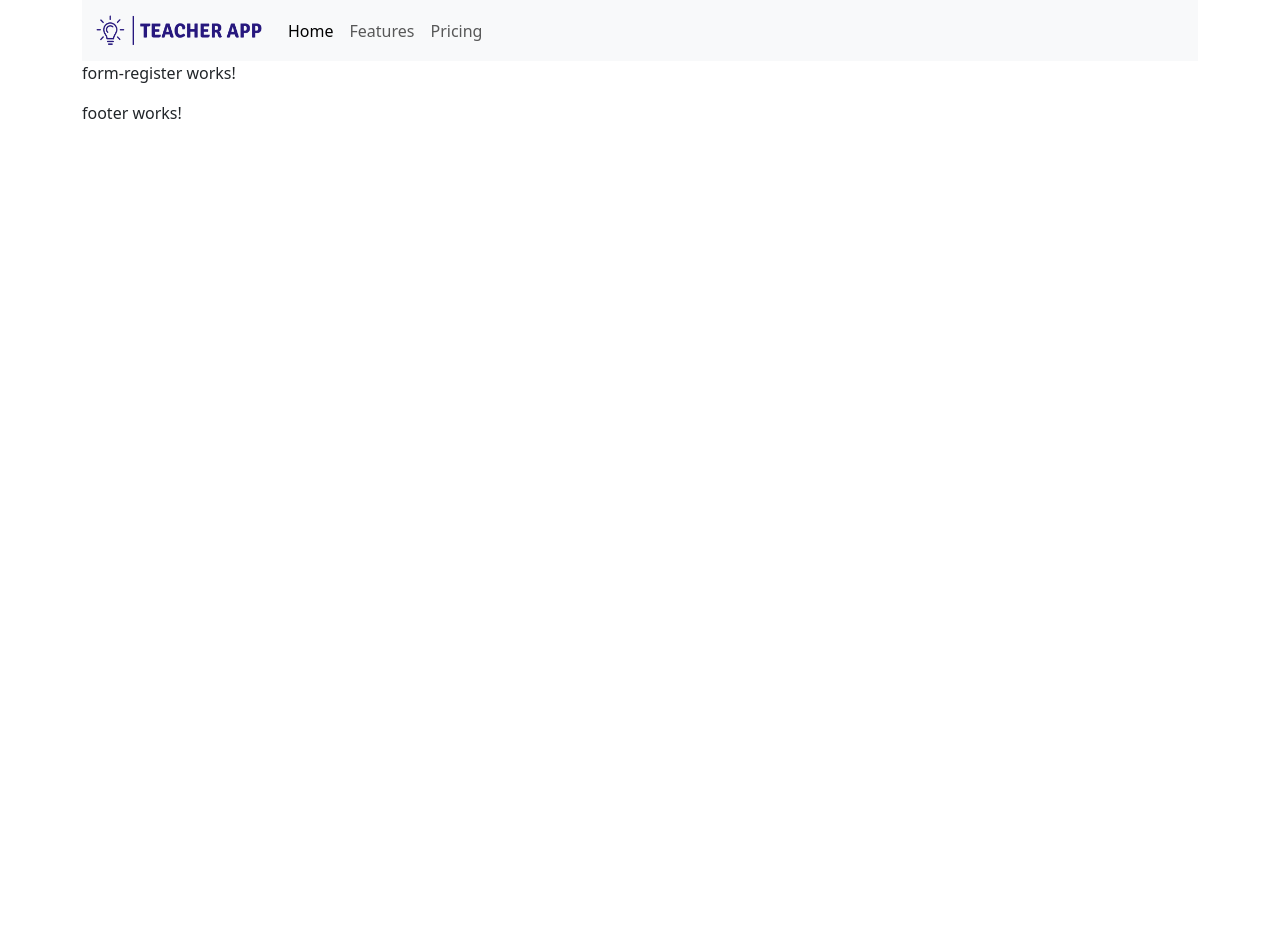
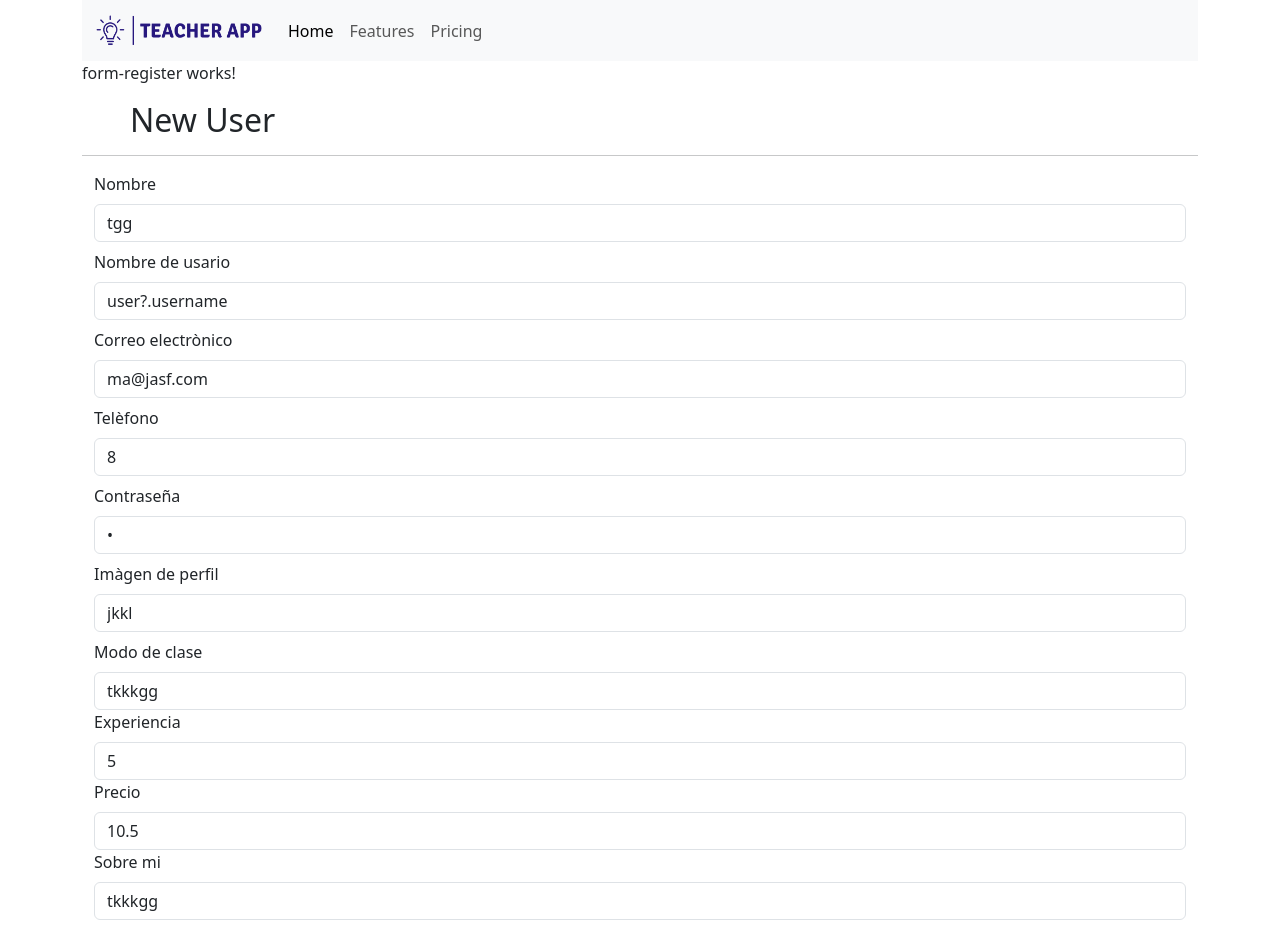
Before and after one commit to TFM-unir/TeacherApp-frontend, an Angular app: page /users/register in a window 1280 px wide. Shown: the top 934 px of the page. Before the commit the page ends 800 px from the top, so only its background shows below. Built offline with nearby package versions, Linux system fonts and the light colour scheme; no server answers.

Commit message:
comunicando con el backend user register

```diff
--- a/src/app/app.module.ts
+++ b/src/app/app.module.ts
@@ -1,6 +1,7 @@
 import { NgModule } from '@angular/core';
 import { BrowserModule } from '@angular/platform-browser';
 import { HttpClientModule } from '@angular/common/http';
+
 import { AppRoutingModule } from './app-routing.module';
 import { AppComponent } from './app.component';
 import { SharedModule } from './shared/shared.module';
--- a/src/app/modules/users/components/form-register/form-register.component.css
+++ b/src/app/modules/users/components/form-register/form-register.component.css
@@ -0,0 +1,13 @@
+input.ng-invalid.ng-touched {
+    border-bottom: 3px solid tomato;
+
+}
+
+input.ng-valid.ng-touched {
+    border-bottom: 3px solid lightgreen
+}
+
+.error {
+    color: tomato;
+    font-size: 12px;
+}
--- a/src/app/modules/users/components/form-register/form-register.component.html
+++ b/src/app/modules/users/components/form-register/form-register.component.html
@@ -1 +1,163 @@
 <p>form-register works!</p>
+<h2 class="ms-5">{{ titulo }}</h2>
+<hr />
+<section class="container mt-3">
+  <form [formGroup]="userForm" (ngSubmit)="getDataForm()">
+    <div class="my-2">
+      <label for="name" class="form-label">Nombre</label>
+      <input
+        class="form-control"
+        type="text"
+        id="name"
+        placeholder="ingresa tu nombre y apellido"
+        formControlName="name"
+      />
+      <p class="error" *ngIf="checkControl('name', 'required')">
+        Campo es requerido
+      </p>
+      <p class="error" *ngIf="checkControl('name', 'minlength')">
+        La longitud minima es de 3 caracteres
+      </p>
+    </div>
+    <div class="my-2">
+      <label for="nickname" class="form-label">Nombre de usario</label>
+      <input
+        class="form-control"
+        type="text"
+        id="nickname"
+        placeholder="ingresa tu nombre de usario"
+        formControlName="nickname"
+      />
+      <p class="error" *ngIf="checkControl('nickname', 'required')">
+        Campo es requerido
+      </p>
+      <p class="error" *ngIf="checkControl('nickname', 'minlength')">
+        La longitud minima es de 3 caracteres
+      </p>
+    </div>
+    <div class="my-2">
+      <label for="email" class="form-label">Correo electrònico</label>
+      <input
+        class="form-control"
+        type="text"
+        id="email"
+        placeholder="ingresa tu email"
+        formControlName="email"
+      />
+      <p class="error" *ngIf="checkControl('email', 'required')">
+        Campo es requerido
+      </p>
+      <p class="error" *ngIf="checkControl('email', 'email')">
+        Email incorrecto
+      </p>
+    </div>
+    <div class="my-2">
+      <label for="phone" class="form-label">Telèfono</label>
+      <input
+        class="form-control"
+        type="text"
+        id="phone"
+        placeholder="ingresa tu numero de telèfono"
+        formControlName="phone"
+      />
+      <p class="error" *ngIf="checkControl('phone', 'required')">
+        Campo es requerido
+      </p>
+      <p class="error" *ngIf="checkControl('phone', 'minlength')">
+        La longitud minima es de 3 caracteres
+      </p>
+    </div>
+    <div class="my-2">
+      <label for="password" class="form-label">Contraseña</label>
+      <input
+        class="form-control"
+        type="password"
+        id="password"
+        formControlName="password"
+      />
+      <p class="error" *ngIf="checkControl('password', 'required')">
+        Campo es requerido
+      </p>
+    </div>
+    <div class="my-2">
+      <label for="photo" class="form-label">Imàgen de perfil</label>
+      <input
+        class="form-control"
+        type="text"
+        id="photo"
+        placeholder="ingresa tu url"
+        formControlName="photo"
+      />
+      <p class="error" *ngIf="checkControl('photo', 'required')">
+        Campo es requerido
+      </p>
+    </div>
+
+    <form [formGroup]="locationForm" (ngSubmit)="getDataForm()"></form>
+
+    <form [formGroup]="teacherForm" (ngSubmit)="getDataForm()">
+      <label for="class_mode" class="form-label">Modo de clase</label>
+      <input
+        class="form-control"
+        type="text"
+        id="class_mode"
+        placeholder=""
+        formControlName="class_mode"
+      />
+      <p class="error" *ngIf="checkControl('class_mode', 'required')">
+        Campo es requerido
+      </p>
+      <p class="error" *ngIf="checkControl('class_mode', 'minlength')">
+        La longitud minima es de 3 caracteres
+      </p>
+      <label for="experience" class="form-label">Experiencia</label>
+      <input
+        class="form-control"
+        type="text"
+        id="experience"
+        placeholder="Escribe tu experiencia"
+        formControlName="experience"
+      />
+      <p class="error" *ngIf="checkControl('experience', 'required')">
+        Campo es requerido
+      </p>
+      <p class="error" *ngIf="checkControl('experience', 'maxlength')">
+        La longitud maxima es de 500 caracteres
+      </p>
+      <label for="price_hour" class="form-label">Precio</label>
+      <input
+        class="form-control"
+        type="text"
+        id="price_hour"
+        placeholder="10.50"
+        formControlName="price_hour"
+      />
+      <p class="error" *ngIf="checkControl('price_hour', 'required')">
+        Campo es requerido
+      </p>
+      <p class="error" *ngIf="checkControl('price_hour', 'maxlength')">
+        La longitud maxima es de 500 caracteres
+      </p>
+      <label for="about_me" class="form-label">Sobre mi</label>
+      <input
+        class="form-control"
+        type="text"
+        id="about_me"
+        placeholder=""
+        formControlName="about_me"
+      />
+      <p class="error" *ngIf="checkControl('about_me', 'required')">
+        Campo es requerido
+      </p>
+      <p class="error" *ngIf="checkControl('about_me', 'maxlength')">
+        La longitud maxima es de 1000 caracteres
+      </p>
+    </form>
+    <input
+      type="submit"
+      value="Enviar"
+      class="btn btn-danger mt-3"
+      [disabled]="!userForm.valid"
+    />
+  </form>
+</section>
--- a/src/app/modules/users/components/form-register/form-register.component.ts
+++ b/src/app/modules/users/components/form-register/form-register.component.ts
@@ -1,4 +1,7 @@
 import { Component, inject } from '@angular/core';
+import { FormControl, FormGroup, Validators } from '@angular/forms';
+import { ActivatedRoute, Router } from '@angular/router';
+import { UserRegister } from 'src/app/interfaces/user-register.interface';
 import { UsersService } from '../../services/users.service';
 
 @Component({
@@ -7,42 +10,117 @@ import { UsersService } from '../../services/users.service';
   styleUrls: ['./form-register.component.css'],
 })
 export class FormRegisterComponent {
+  // variable para manejar el formulario del usuario
+  userForm: FormGroup;
+  // variable para manejar el formulario del teacher
+  teacherForm: FormGroup;
+  // variable para manejar el formulario del location
+  locationForm: FormGroup;
+
   private usersService = inject(UsersService);
-  //private router =
 
-  async ngOnInit() {
+  //Router, redireccion de ruta
+  router = inject(Router);
+
+  //variale de la ruta
+  activeRoute = inject(ActivatedRoute);
+
+  // Titulo de la pagina
+  titulo = 'New User';
+
+  constructor() {
+    //inicializar el teacher form
+    this.teacherForm = new FormGroup(
+      {
+        class_mode: new FormControl('tkkkgg', [
+          Validators.required,
+          Validators.minLength(4),
+        ]),
+        experience: new FormControl(5, [
+          Validators.required,
+          Validators.maxLength(1),
+        ]),
+        price_hour: new FormControl(10.5, [
+          Validators.required,
+          Validators.minLength(1),
+        ]),
+        about_me: new FormControl('tkkkgg', [
+          Validators.required,
+          Validators.maxLength(1000),
+        ]),
+      },
+      []
+    );
+    //inicializar location form
+    this.locationForm = new FormGroup({});
+    // inicializamos el user form
+    this.userForm = new FormGroup(
+      {
+        id: new FormControl(0, []),
+        _id: new FormControl(0, []),
+        name: new FormControl('tgg', [
+          Validators.required,
+          Validators.minLength(3),
+        ]),
+
+        nickname: new FormControl('user?.username', [
+          Validators.required,
+          Validators.minLength(3),
+        ]),
+        password: new FormControl('u', [Validators.required]),
+        phone: new FormControl('8', []),
+        email: new FormControl('ma@jasf.com', [
+          Validators.required,
+          Validators.email,
+        ]),
+        photo: new FormControl('jkkl', [Validators.required]),
+      },
+      []
+    );
+  }
+
+  async ngOnInit() {}
+
+  // insertamos los datos del formulario
+  async getDataForm(): Promise<void> {
     try {
-      const user = `{
-        userForm: {
-          name: 'Juana Alvarez',
-          nickname: 'juasdn123',
-          email: 'pedesdasd@gmail.com',
-          phone: '643434548',
-          password: '12345',
-          date_of_birth: '1993-02-15',
-          status: 2,
-          role_id: 2,
-          photo: 'url',
-        },
-        teacherForm: {
-          experience: 5,
-          class_mode: 'Mañana',
-          price_hour: 10.5,
-          about_me: 'Soy un soñador brutal con todos los hierros',
-        },
+      console.log(this.teacherForm.value);
+
+      this.userForm.value.date_of_birth = '1990-04-17';
+      this.userForm.value.status = 2;
+      this.userForm.value.role_id = 1;
+
+      let user: UserRegister = {
+        userForm: this.userForm.value,
+        teacherForm: this.teacherForm.value,
         locationForm: {
+          id: 0,
           latitude: 41.385063,
           longitude: 2.987456,
           address: 'calle de quintal 25',
           city: 'Santiago',
           province: 'A Coruña',
         },
-      };`;
+      };
 
       const response = await this.usersService.Register(user);
       console.log(response);
+      // si el id existe, se inserto correctamente
+      if (response.userForm.id) {
+        this.router.navigate(['']);
+      } else {
+        alert('Usario no se ha podido registrar');
+      }
     } catch (error: any) {
       console.log(error.message);
     }
   }
+
+  // funcion para validar los elementos del formulario
+  checkControl(formcontrolName: string, valiador: string): boolean | undefined {
+    return (
+      this.userForm.get(formcontrolName)?.hasError(valiador) &&
+      this.userForm.get(formcontrolName)?.touched
+    );
+  }
 }
--- a/src/app/modules/users/services/users.service.ts
+++ b/src/app/modules/users/services/users.service.ts
@@ -1,6 +1,7 @@
 import { HttpClient } from '@angular/common/http';
 import { Injectable, inject } from '@angular/core';
 import { firstValueFrom, lastValueFrom } from 'rxjs';
+import { UserRegister } from 'src/app/interfaces/user-register.interface';
 
 @Injectable({
   providedIn: 'root',
@@ -10,8 +11,10 @@ export class UsersService {
   private baseUrlStudents: string = 'http://localhost:3000/api/departments';
   private httpClient = inject(HttpClient);
 
-  Register(user: string) {
-    return lastValueFrom(this.httpClient.post(this.baseUrlRegister, user));
+  Register(user: UserRegister) {
+    return lastValueFrom(
+      this.httpClient.post<UserRegister>(this.baseUrlRegister, user)
+    );
   }
 
   getAllStudents() {
```
Also changed, not shown: src/app/interfaces/location.interface.ts (added, +8 -0 lines), src/app/interfaces/teacher.interface.ts (added, +7 -0 lines), src/app/interfaces/user-register.interface.ts (added, +9 -0 lines), src/app/interfaces/user.interface.ts (added, +12 -0 lines), src/app/modules/users/users.module.ts (+5 -9 lines).
